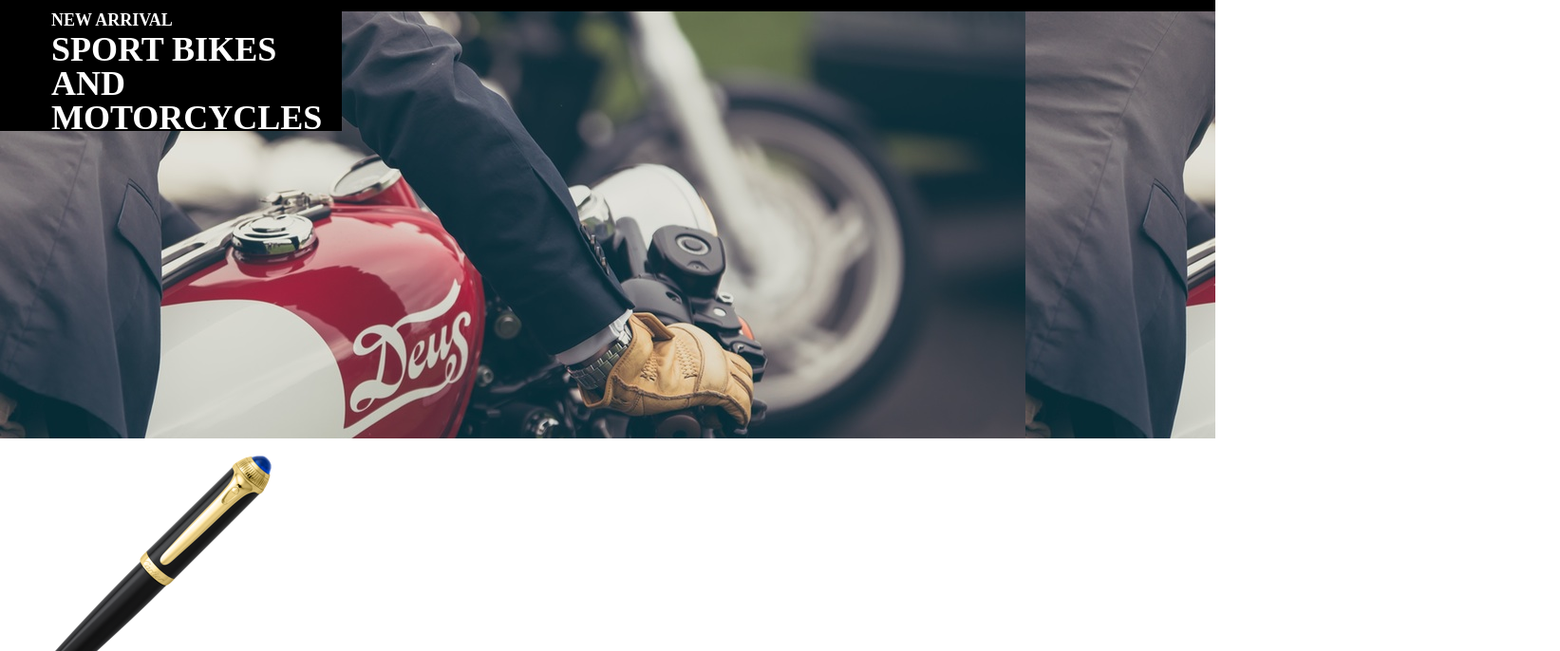
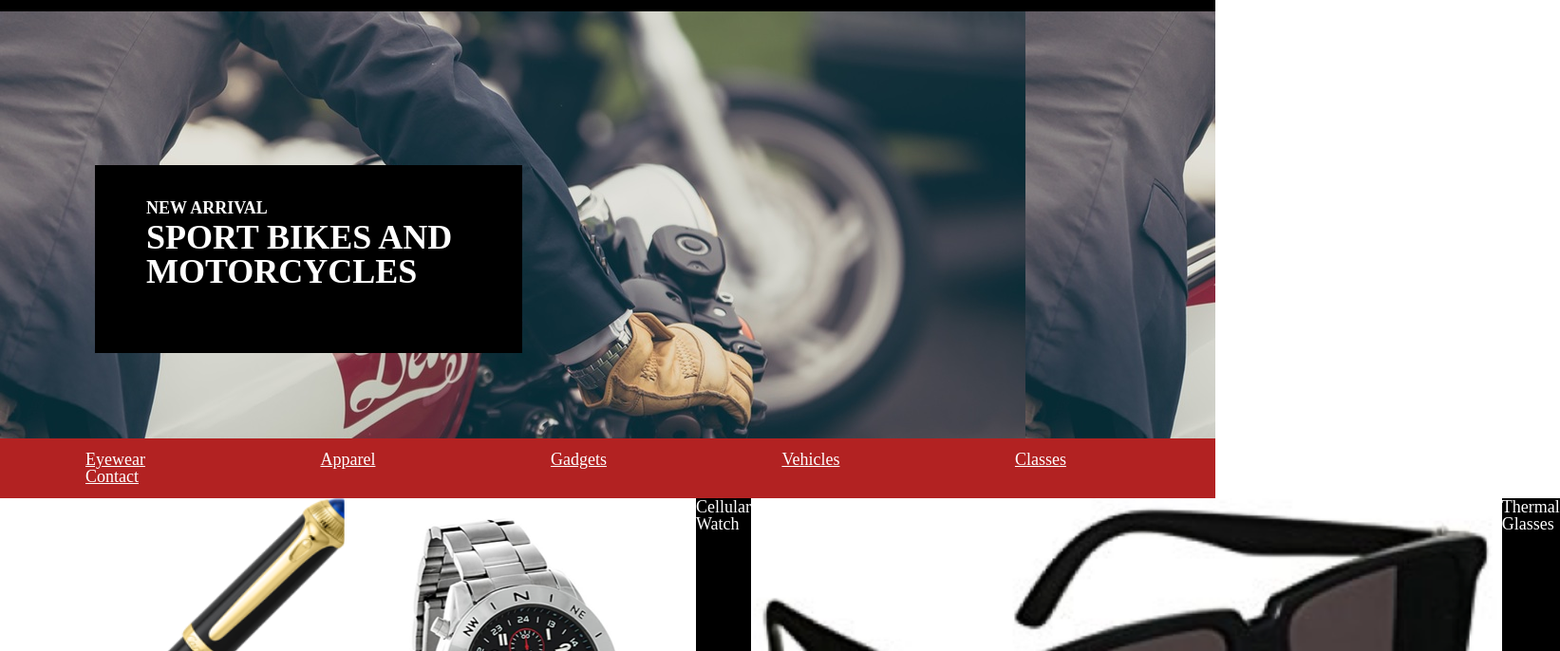
Before and after one commit to jahcrew/secretagentsupply, a plain HTML site: page index.html in a window 1280 px wide. Shown: the part 42-728 px from the top of the page at 95% size, 1643 px wide, since content can reach past the window. Drawn offline with Linux system fonts and the light colour scheme.

Commit message:
nav completion

```diff
--- a/index.html
+++ b/index.html
@@ -12,11 +12,14 @@
   </div>
   <div class="banner" id="vehicles">
     <div class="arrival">
-    <h2 class="h2">NEW ARRIVAL</h2>
-    <h1 class="h1">SPORT BIKES AND MOTORCYCLES</h1>
+    <!-- <h2 class="h2">NEW ARRIVAL</h2> commented these out to see if font was affected; it wasn't-->
+    <p class="h2">NEW ARRIVAL </p>
+    <!-- <h1 class="h1">SPORT BIKES AND MOTORCYCLES</h1> -->
+    <p class="h1">SPORT BIKES AND MOTORCYCLES </p>
     </div>
   </div>
   <!-- Nav Section -->
+  <div class="nav-section">
   <nav class="links">
   <a href=#eyewear>Eyewear</a>
   <a href=#apparel>Apparel</a>
@@ -25,7 +28,9 @@
   <a href=#classes>Classes</a>
   <a href=#contact>Contact</a>
   </nav>
+  </div>
   <!-- Product Section -->
+  <div class="products">
     <div class="products" id="eyewear" id="gadgets">
     <img src="resources/images/pen.png" /><figcaption>Exploding Pen</figcaption>
     </div>
@@ -34,6 +39,7 @@
     </div>
     <div class="products" id="eyewear" id="gadgets">
     <img src="resources/images/glasses.png" /><figcaption>Thermal Glasses</figcaption>
+    </div>
     </div>
   <!-- Contact Section -->
   <div class="contact-head" id="contact">
--- a/resources/css/style.css
+++ b/resources/css/style.css
@@ -1,20 +1,20 @@
 html {
   font-size: 18px;
 }
+
 * {
   font-family: Helvetica;
   color: white;
   font-size: 18px;
 }
+
 .header {
   background-color: black;
   font-size: 1rem;
   padding-top: 0.66rem;
   padding-bottom: 0.66rem;
+}
 
-
-
-}
 .header img {
   height: 1.5rem;
   padding-right: 1rem;
@@ -26,33 +26,57 @@ html {
   height: 25rem;
   width: auto;
   display: flex;
+}
 
-}
 .arrival {
   background-color: black;
-  width: 20rem;
+  /* width: 20rem; */
+  width: 22rem;
   height: 7rem;
+  margin-left:100px;
+  margin-top: 9rem;
+  padding-top: 2rem;
+  padding-bottom: 2rem;
+  padding-right: 3rem;
 }
+
  .arrival .h2 {
    font-size: 1rem;
    font-weight: bold;
-   padding-bottom: 0.25rem;
+   /* padding-bottom: 0.25rem; */
    padding-left: 3rem;
+}
 
-
- }
 .arrival .h1 {
   font-size: 2rem;
   font-weight: bold;
   padding-left: 3rem;
+  padding-top: 0.25rem;
+}
+
+.nav-section {
+  background-color: firebrick;
+  display: flex;
+  padding-top: 0.75rem;
+  padding-bottom: 0.75rem;
+  justify-content: space-around;
+
 
 }
 
-nav .links{
+.nav-section a{
+  padding-left: 5rem;
+  padding-right: 5rem;
+
 
 }
+
 .products {
+  display: flex;
 
+}
+figcaption{
+  background-color: black;
 }
 .contact-head {
 
```
Lines whose indentation alone changed are shown as unchanged.
